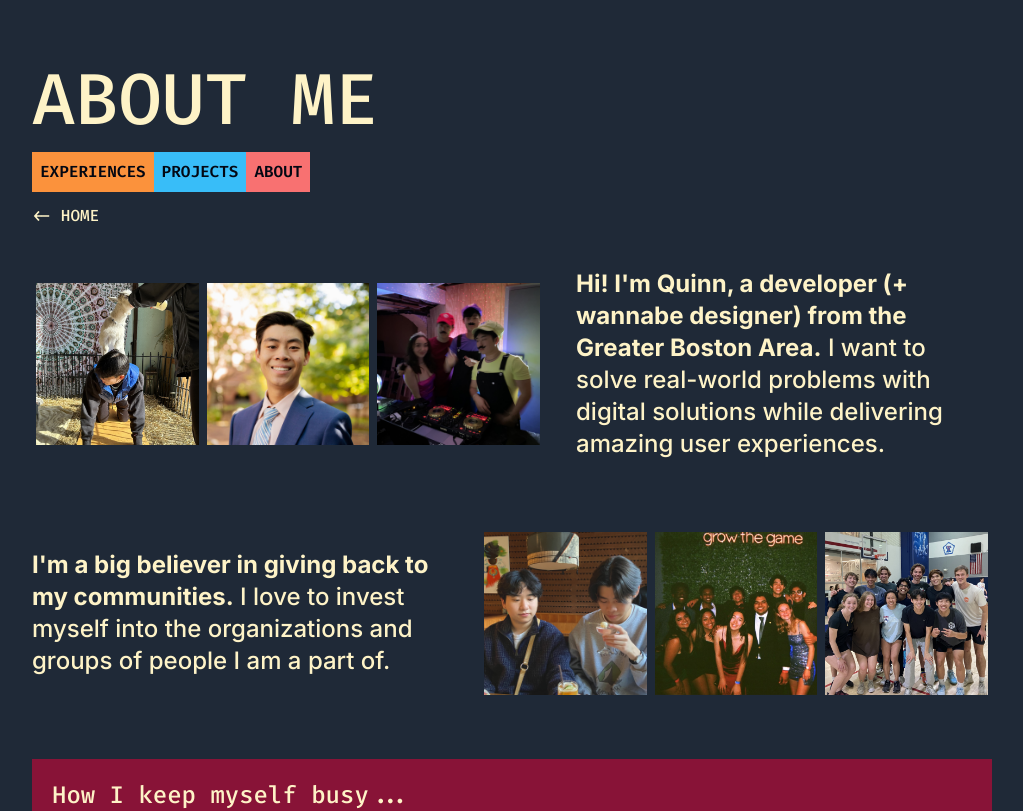
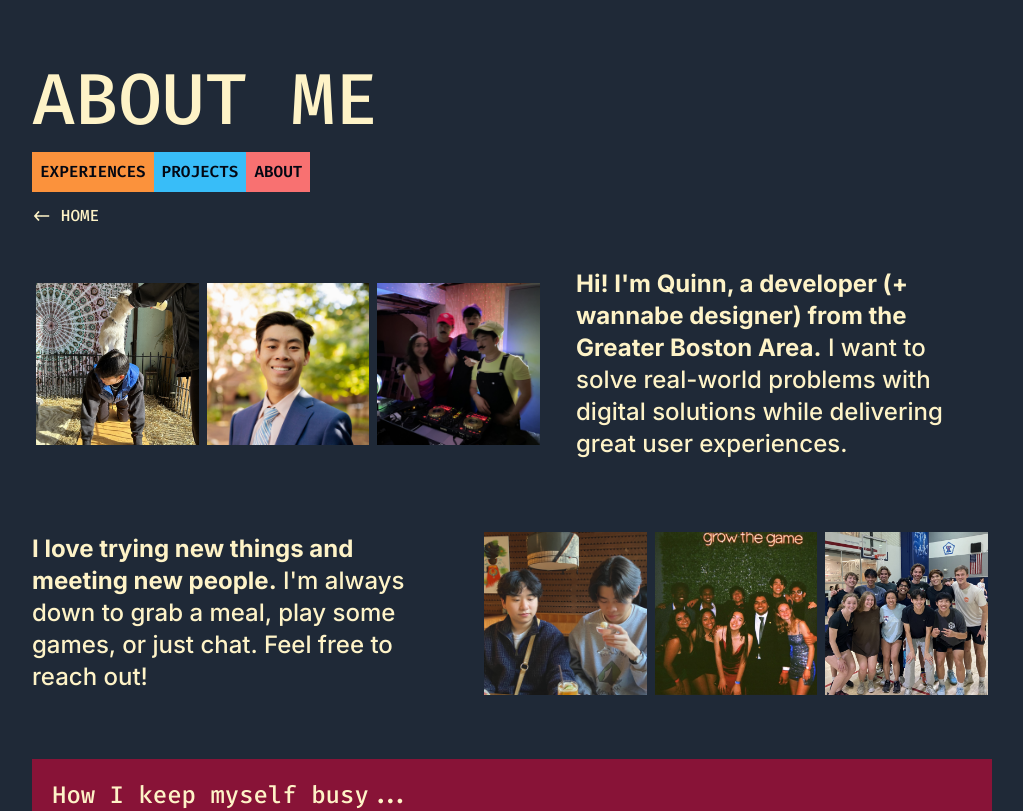
Before and after one commit to quinn2liu/portfolio-website, a Next.js app: page /about in a window 1280 px wide. Shown: the top 811 px of the page, without its empty margins (128-1151 px from the left). Built offline with nearby package versions, Linux system fonts and the light colour scheme.

Commit message:
updated the about blurb lololol

```diff
--- a/app/about/page.tsx
+++ b/app/about/page.tsx
@@ -68,13 +68,13 @@ const About = () => {
         <AboutInfoBlock images={["/images/me-goat.jpg", "/images/me-pro.jpg", "images/halloween.JPG"]}
             content={
                 <p>
-                    <strong>Hi! I'm Quinn, a developer (+ wannabe designer) from the Greater Boston Area.</strong> I want to solve real-world problems with digital solutions while delivering amazing user experiences.
+                    <strong>Hi! I'm Quinn, a developer (+ wannabe designer) from the Greater Boston Area.</strong> I want to solve real-world problems with digital solutions while delivering great user experiences.
                 </p>
             } imageLeft={true}/>
-        <AboutInfoBlock images={["/images/me-kyuho.jpg","/images/PC.jpg", "images/tip-squad.JPG"]}
+        <AboutInfoBlock images={["/images/me-kyuho.jpg", "/images/PC.jpg", "images/tip-squad.JPG"]}
             content={
             <div>
-                <strong>I'm a big believer in giving back to my communities.</strong> I love to invest myself into the organizations and groups of people I am a part of.
+                <strong>I love trying new things and meeting new people.</strong> I'm always down to grab a meal, play some games, or just chat. Feel free to reach out!
             </div>
                 } imageLeft={false}/>
         <AboutCommunitiesHobbies
```
Also changed, not shown: public/reddoor.png (deleted), 1 other file (tests, documents, lock files or other folders).
